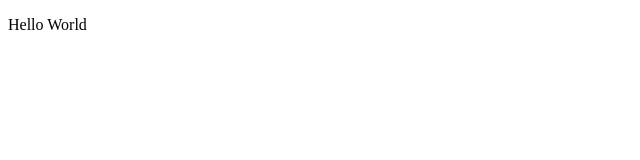
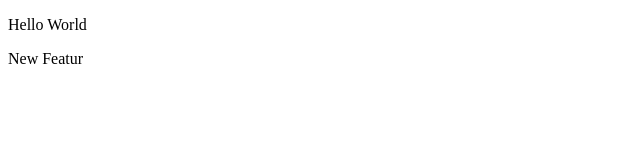
Before and after one commit to 2adityapatel/localrepo, a plain HTML site: page index.html in a window 1280 px wide. Shown: the full height of the page, 0-640 px from the left. Drawn offline with Linux system fonts and the light colour scheme.

Commit message:
New Features

```diff
--- a/index.html
+++ b/index.html
@@ -7,5 +7,6 @@
 </head>
 <body>
     <p>Hello World </p>
+    <p>New Featur</p>
 </body>
 </html>
```
Also changed, not shown: 1 other file.
